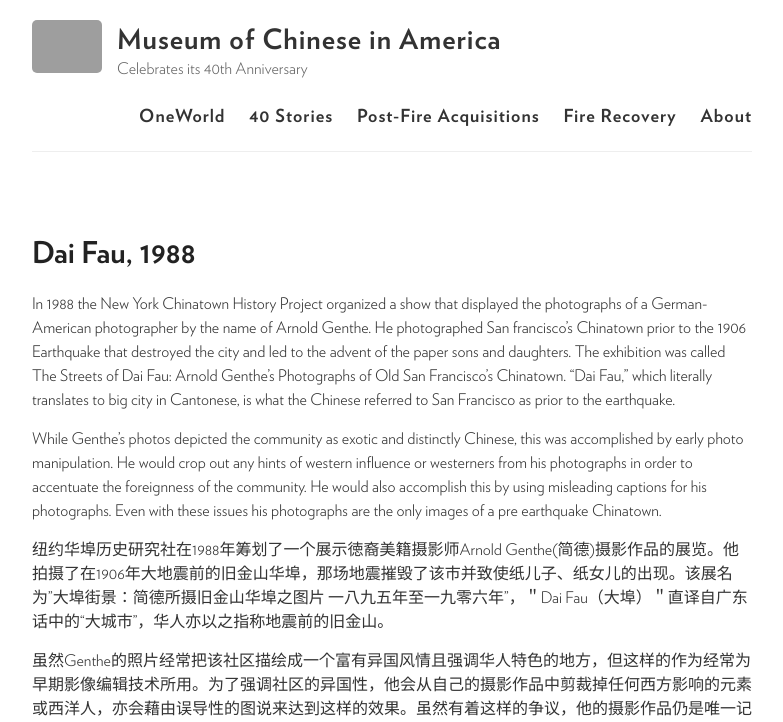
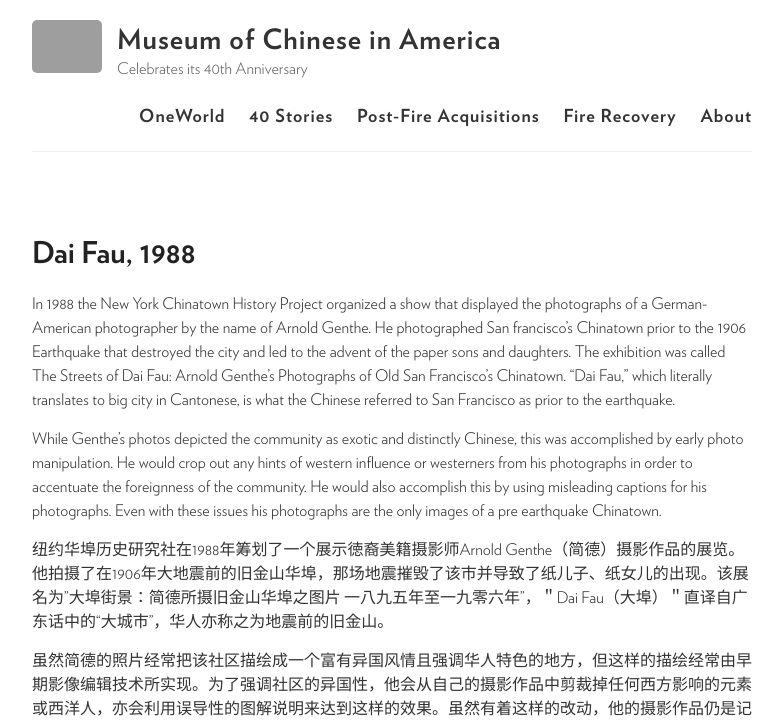
Before and after one commit to moca40/moca40.github.io, a Jekyll site: the page built from _stories/1988-01-01-dai-fau.md, in a window 1280 px wide. Shown: the top 722 px of the page, without its empty margins (248-1031 px from the left). Built offline with Jekyll 4.4.1, drawn with Linux system fonts in a browser that asks for light colours; some of the changed text lies outside the part shown; grey boxes are pictures that could not be loaded.

Commit message:
Update 1988-01-01-dai-fau.md

```diff
--- a/_stories/1988-01-01-dai-fau.md
+++ b/_stories/1988-01-01-dai-fau.md
@@ -48,8 +48,8 @@
 
 While Genthe’s photos depicted the community as exotic and distinctly Chinese, this was accomplished by early photo manipulation.  He would crop out any hints of western influence or westerners from his photographs in order to accentuate the foreignness of the community.  He would also accomplish this by using misleading captions for his photographs.  Even with these issues his photographs are the only images of a pre earthquake Chinatown.
 
-纽约华埠历史研究社在1988年筹划了一个展示徳裔美籍摄影师Arnold Genthe(简德)摄影作品的展览。他拍摄了在1906年大地震前的旧金山华埠，那场地震摧毁了该市并致使纸儿子、纸女儿的出现。该展名为”大埠街景：简德所摄旧金山华埠之图片 一八九五年至一九零六年”，＂Dai Fau（大埠）＂直译自广东话中的“大城市”，华人亦以之指称地震前的旧金山。
+纽约华埠历史研究社在1988年筹划了一个展示徳裔美籍摄影师Arnold Genthe（简德）摄影作品的展览。他拍摄了在1906年大地震前的旧金山华埠，那场地震摧毁了该市并导致了纸儿子、纸女儿的出现。该展名为”大埠街景：简德所摄旧金山华埠之图片 一八九五年至一九零六年”，＂Dai Fau（大埠）＂直译自广东话中的“大城市”，华人亦称之为地震前的旧金山。
 
-虽然Genthe的照片经常把该社区描绘成一个富有异国风情且强调华人特色的地方，但这样的作为经常为早期影像编辑技术所用。为了强调社区的异国性，他会从自己的摄影作品中剪裁掉任何西方影响的元素或西洋人，亦会藉由误导性的图说来达到这样的效果。虽然有着这样的争议，他的摄影作品仍是唯一记录了地震前华埠的影像。
+虽然简德的照片经常把该社区描绘成一个富有异国风情且强调华人特色的地方，但这样的描绘经常由早期影像编辑技术所实现。为了强调社区的异国性，他会从自己的摄影作品中剪裁掉任何西方影响的元素或西洋人，亦会利用误导性的图解说明来达到这样的效果。虽然有着这样的改动，他的摄影作品仍是记录了地震前华埠的唯一影像。
 
 {% include slideshow.html %}
```
